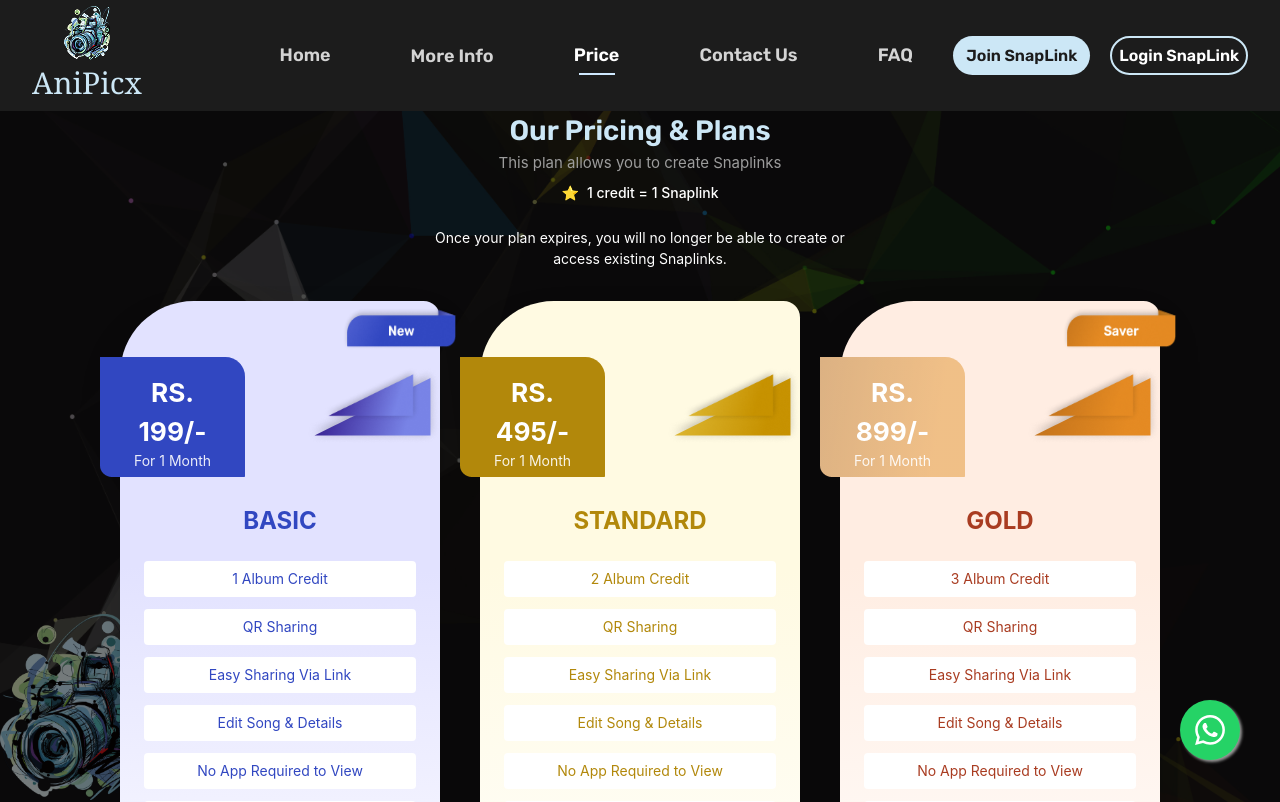
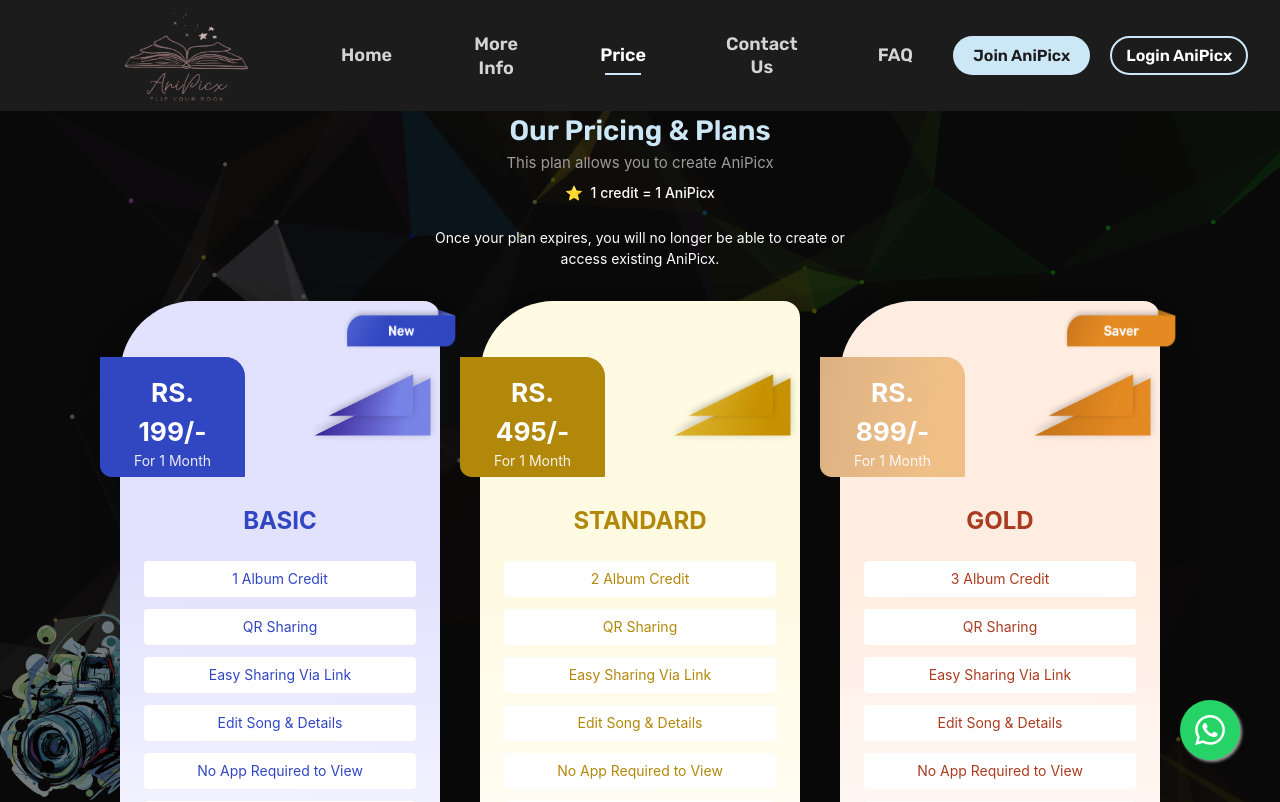
Before and after one commit to akhi3394/snaplink-photography, a React (Vite) app: page /price in a window 1280 px wide. Shown: the top 802 px of the page. Built offline with nearby package versions, Linux system fonts and the light colour scheme; a web font is replaced by a local one.

Commit message:
latest changes fixed

```diff
--- a/index.html
+++ b/index.html
@@ -3,12 +3,12 @@
 
 <head>
   <meta charset="UTF-8" />
-  <link rel="icon" type="image/svg+xml" href="/vite.svg" />
+  <link rel="icon" type="image/svg+xml" href="/src/assets/Navbar/Logo.png" />
   <link href="https://fonts.googleapis.com/css2?family=Rubik:wght@600&display=swap" rel="stylesheet">
   <link href="https://fonts.googleapis.com/css2?family=Rozha+One&display=swap" rel="stylesheet">
 
   <meta name="viewport" content="width=device-width, initial-scale=1.0" />
-  <title>Vite + React</title>
+  <title>AniPicx</title>
 </head>
 
 <body>
--- a/src/components/LabAddAlbum.jsx
+++ b/src/components/LabAddAlbum.jsx
@@ -23,7 +23,7 @@
             Create New Album
           </h1>
           <p className="text-sm text-[#B0B0B0] mt-1 font-rubik">
-            Create and customize your Snaplink album in just a few steps.
+            Create and customize your AniPicx album in just a few steps.
           </p>
         </div>
       </div>
--- a/src/components/LabAlbums.jsx
+++ b/src/components/LabAlbums.jsx
@@ -42,7 +42,7 @@
         <div className="flex-1">
           <h2 className="text-[28.88px] font-extrabold mb-1 text-start text-[#CCE7F6]">All Albums</h2>
           <p className="text-sm text-start text-[#B0B0B0]">
-            View, manage, and share all your Snaplink albums in one place
+            View, manage, and share all your AniPicx albums in one place
           </p>
         </div>
 
--- a/src/components/LabDashboard.jsx
+++ b/src/components/LabDashboard.jsx
@@ -89,7 +89,7 @@
               <span className="text-[#A9A9A9]">5 days ago</span>
             </li>
             <li>
-              📤 Album <strong>"BabyShoot__Aarav"</strong> shared via Snaplink –{" "}
+              📤 Album <strong>"BabyShoot__Aarav"</strong> shared via AniPicx –{" "}
               <span className="text-[#A9A9A9]">Yesterday</span>
             </li>
           </ul>
--- a/src/components/LabPhotographers.jsx
+++ b/src/components/LabPhotographers.jsx
@@ -45,7 +45,7 @@
         <div>
           <h1 className="text-[28.88px] font-extrabold text-start text-[#CCE7F6]">All Photographers</h1>
           <p className="text-sm text-[#B0B0B0] mt-1 text-start">
-            View, manage, and share all your Snaplink albums in one place.
+            View, manage, and share all your AniPicx albums in one place.
           </p>
         </div>
         <button className=" text-[#070B67] px-5 py-2 rounded-lg text-sm font-medium shadow-md"
--- a/src/components/LabSupportContact.jsx
+++ b/src/components/LabSupportContact.jsx
@@ -63,7 +63,7 @@
             >
               <img src={item.icon} alt="icon" className="w-[44.79px] h-[44.79px] mr-3" />
               <div className="flex flex-col">
-                <span className="font-rubik font-semibold text-[17.91px] text-[#CCE7F6]">
+                <span className="font-rubik font-semibold text-[17.91px] text-[#CCE7F6] text-start">
                   {item.label}
                 </span>
                 <span className="font-rubik font-semibold text-[14.93px] text-[#A0A0A0]">
--- a/src/components/Navbar.jsx
+++ b/src/components/Navbar.jsx
@@ -52,11 +52,11 @@
           <img
             src={Logo}
             alt="Logo"
-            className="w-[36px] h-[42px] sm:w-[40px] sm:h-[48px] md:w-[46px] md:h-[54px]"
+            className="w-[200px] h-[250px] sm:w-[250px] sm:h-[250px] md:w-[330px] md:h-[270px]"
           />
-          <p className="text-[24px] sm:text-[26px] md:text-[28px] lg:text-[30px] text-[#CCE7F6] font-serif">
+          {/* <p className="text-[24px] sm:text-[26px] md:text-[28px] lg:text-[30px] text-[#CCE7F6] font-serif">
             AniPicx
-          </p>
+          </p> */}
         </div>
 
         {/* Hamburger Icon for Mobile */}
@@ -146,13 +146,13 @@
               onClick={handleSignupClick}
               className="bg-[#CCE7F6] rounded-[40.92px] w-[120px] lg:w-[137.54px] h-[35px] lg:h-[39.73px] flex items-center justify-center font-rubik font-semibold text-[#1C1C1C] text-[14px] lg:text-[16px] max-[1512px]:text-[14px] hover:opacity-90 transition"
             >
-              Join SnapLink
+              Join AniPicx
             </button>
             <button
               onClick={handleLoginClick}
               className="bg-transparent rounded-[40.92px] border-2 border-[#CCE7F6] w-[120px] lg:w-[137.54px] h-[35px] lg:h-[39.73px] flex items-center justify-center font-rubik font-semibold text-white text-[14px] lg:text-[16px] max-[1512px]:text-[14px] hover:bg-[#CCE7F6] hover:text-[#1C1C1C] transition"
             >
-              Login SnapLink
+              Login AniPicx
             </button>
           </div>
         </div>
@@ -219,13 +219,13 @@
               onClick={handleSignupClick}
               className="bg-[#CCE7F6] rounded-[40.92px] w-[120px] h-[35px] flex items-center justify-center font-rubik font-semibold text-[#1C1C1C] text-[14px] hover:opacity-90 transition"
             >
-              Join SnapLink
+              Join AniPicx
             </button>
             <button
               onClick={handleLoginClick}
               className="bg-transparent rounded-[40.92px] border-2 border-[#CCE7F6] w-[120px] h-[35px] flex items-center justify-center font-rubik font-semibold text-white text-[14px] hover:bg-[#CCE7F6] hover:text-[#1C1C1C] transition"
             >
-              Login SnapLink
+              Login AniPicx
             </button>
           </div>
         </div>
--- a/src/components/StudioAllAlbums.jsx
+++ b/src/components/StudioAllAlbums.jsx
@@ -41,7 +41,7 @@
         <div className="flex-1">
           <h2 className="text-[28.88px] font-extrabold mb-1 text-start text-[#CCE7F6]">All Albums</h2>
           <p className="text-sm text-start text-[#B0B0B0]">
-            View, manage, and share all your Snaplink albums in one place
+            View, manage, and share all your AniPicx albums in one place
           </p>
         </div>
 
--- a/src/components/StudioCreateNew.jsx
+++ b/src/components/StudioCreateNew.jsx
@@ -4,7 +4,7 @@
   return (
     <div className="min-h-screen text-white font-rubik backdrop-blur-[2px] bg-cover bg-no-repeat px-4 md:px-8 py-6" style={{ backgroundImage: `url('/bg-pattern.svg')` }}>
       <h2 className="text-[28.88px] font-extrabold text-[#CCE7F6] mb-1 text-start">Create New Album</h2>
-      <p className="text-[18.77px] font-semibold text-white mb-6 text-start">Create and customize your Snaplink album in just a few steps.</p>
+      <p className="text-[18.77px] font-semibold text-white mb-6 text-start">Create and customize your AniPicx album in just a few steps.</p>
 
       <div className="rounded-[12px] border border-[#40E0D0] p-6 max-h-[80vh] overflow-y-auto custom-scrollbar w-full">
         {/* Basic Album Info */}
--- a/src/pages/LabSignup.jsx
+++ b/src/pages/LabSignup.jsx
@@ -38,7 +38,7 @@
           <div className="absolute -top-6 sm:-top-5 left-1/2 transform -translate-x-1/2 -translate-y-1/2 mt-10">
             <img
               src={Logo}
-              alt="Snaplink Logo"
+              alt="AniPicx Logo"
               className="w-[60px] h-[75px] sm:w-[80px] sm:h-[100px] object-contain"
             />
           </div>
--- a/src/pages/Price.jsx
+++ b/src/pages/Price.jsx
@@ -96,14 +96,14 @@
         {/* Header */}
         <div className="text-center mb-8">
           <p className='text-[#CCE7F6] text-[28px] font-rubik font-extrabold'>Our Pricing & Plans</p>
-          <p className='text-[15px] text-[#9C9C9C]'>This plan allows you to create Snaplinks</p>
+          <p className='text-[15px] text-[#9C9C9C]'>This plan allows you to create AniPicx</p>
           <div className="inline-flex items-center text-white px-4 py-2 rounded-full text-sm font-medium mb-4">
 
             <span className="mr-2">⭐</span>
-            1 credit = 1 Snaplink
+            1 credit = 1 AniPicx
           </div>
           <p className="text-white text-[14px] max-w-md mx-auto">
-            Once your plan expires, you will no longer be able to create or access existing Snaplinks.
+            Once your plan expires, you will no longer be able to create or access existing AniPicx.
           </p>
         </div>
 
```
Also changed, not shown: src/pages/DashboardLayout.jsx (+4 -4 lines), src/assets/Navbar/Logo.png.
